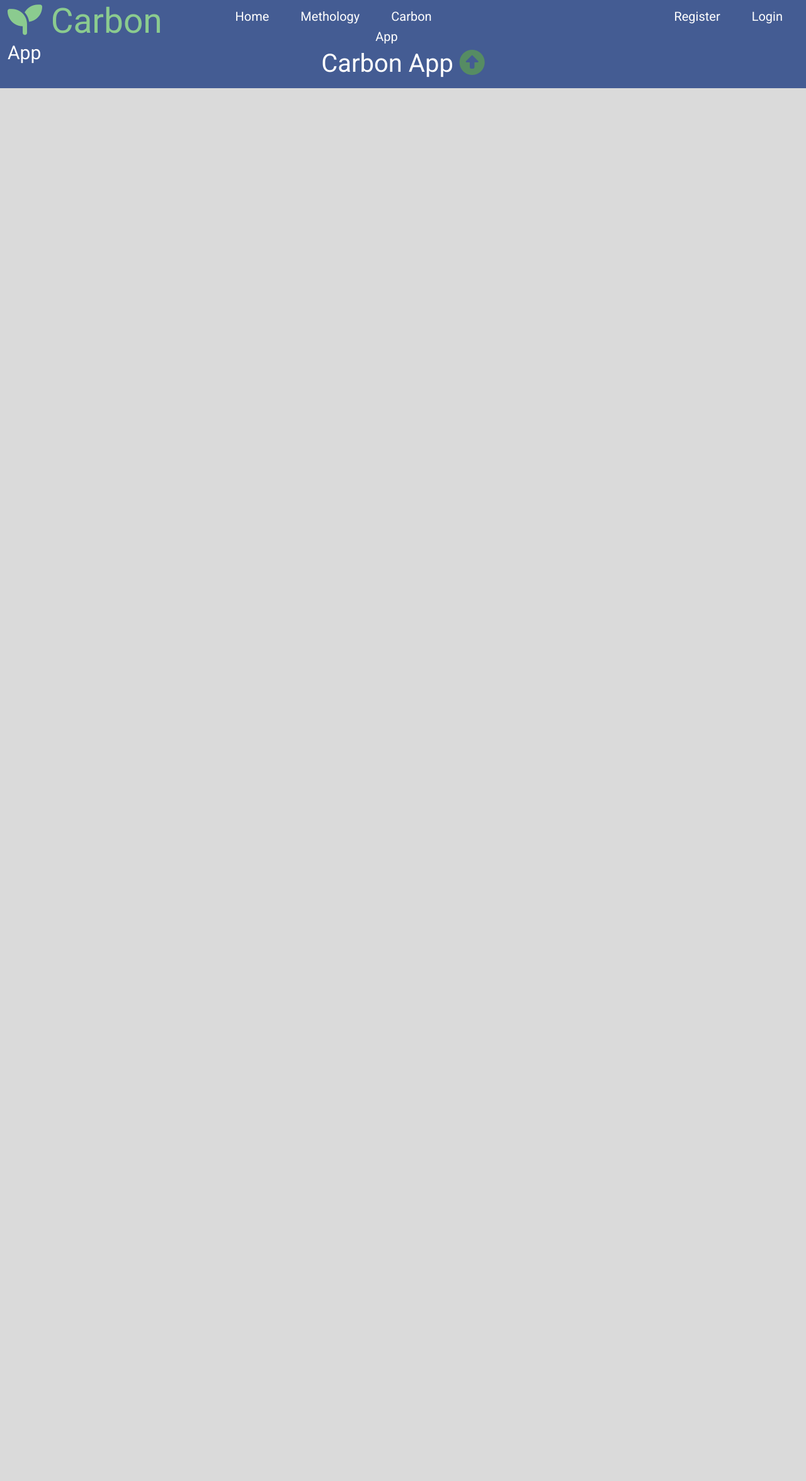
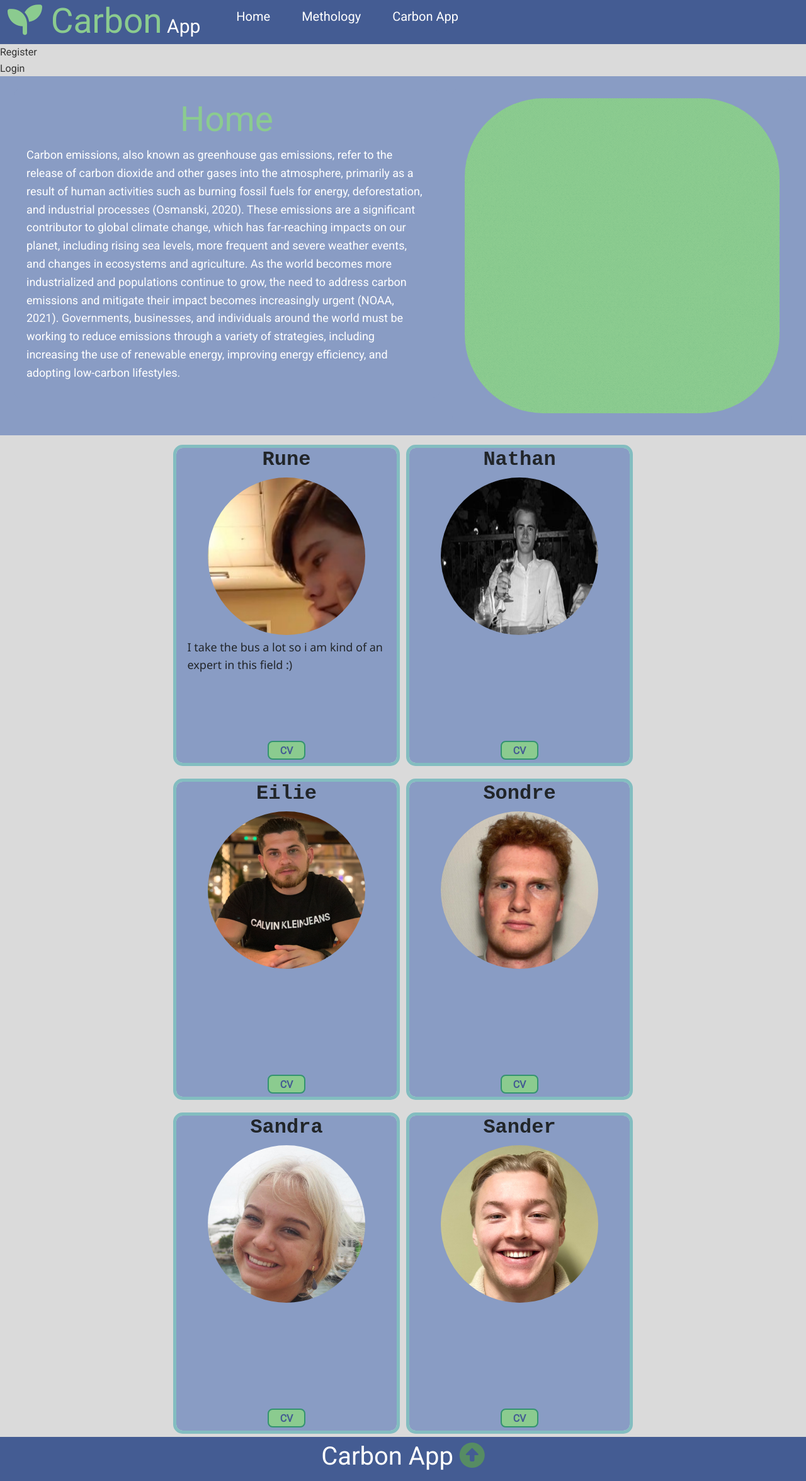
Before and after one commit to sandrathereseb/carbon_app_2023, a Flask app: page / in a window 1280 px wide. Shown: the whole page at 63% size. Before the commit the page ends 140 px from the top, so only its background shows below. Run offline with Flask 2, Linux system fonts and the light colour scheme; some libraries are stand-ins or nearby versions.

Commit message:
Update home.html

```diff
--- a/capp/templates/home.html
+++ b/capp/templates/home.html
@@ -1,93 +1,94 @@
-<!DOCTYPE html>
-<html>
+ {% extends "layout.html" %}
+ {% block content %}
 
-<head>
-  <!-- Font Awesome code -->
-  <link rel="stylesheet" href="https://cdnjs.cloudflare.com/ajax/libs/font-awesome/6.2.1/css/all.min.css"
-    integrity="sha512-MV7K8+y+gLIBoVD59lQIYicR65iaqukzvf/nwasF0nqhPay5w/9lJmVM2hMDcnK1OnMGCdVK+iQrJ7lzPJQd1w=="
-    crossorigin="anonymous" referrerpolicy="no-referrer" />
-  <!--Import the Bootstrap CSS file:-->
-  <link href="https://cdn.jsdelivr.net/npm/bootstrap@5.0.1/dist/css/bootstrap.min.css" rel="stylesheet"
-    integrity="sha384-+0n0xVW2eSR5OomGNYDnhzAbDsOXxcvSN1TPprVMTNDbiYZCxYbOOl7+AMvyTG2x" crossorigin="anonymous" />
-  <link rel="stylesheet" href="https://cdn.jsdelivr.net/npm/bootstrap-icons@1.3.0/font/bootstrap-icons.css" />
-  <!-- Matjax -->
-  <script src="https://polyfill.io/v3/polyfill.min.js?features=es6"></script>
-  <script id="MathJax-script" async src="https://cdn.jsdelivr.net/npm/mathjax@3/es5/tex-mml-chtml.js"></script>
-  <!-- CSS code -->
-  <link rel="stylesheet" type="text/css" href="{{ url_for('static', filename='cssFiles/layout.css') }}">
-  <link rel="stylesheet" type="text/css" href="{{ url_for('static', filename='cssFiles/home.css') }}">
-  <link rel="stylesheet" type="text/css" href="{{ url_for('static', filename='cssFiles/methodology.css') }}">
-  <link rel="stylesheet" type="text/css" href="{{ url_for('static', filename='cssFiles/carbon_app.css') }}">
-  <link rel="stylesheet" type="text/css" href="{{ url_for('static', filename='cssFiles/user.css') }}">
-  <link rel="stylesheet" type="text/css" href="{{ url_for('static', filename='cssFiles/meth.css') }}">
-  <!-- To activate media queries in devices -->
-  <meta name="viewport" content="user-scalable=yes, width=device-width, initial-scale=1">
-  {% if title %}
-  <title>{{ title }}</title>
-  {% else %}
-  <title>home</title>
-  {% endif %}
-</head>
+ <!-- Header -->
+ <section class="section_header_home">
+   <div class="container">
+     <div class="header_home">
+       <div class="box">
+         <!-- Flash message, user created -->
+         {% with messages = get_flashed_messages(with_categories=true) %}
+         {% if messages %}
+         {% for category, message in messages %}
+         <div class="alert alert-{{ category }}">
+           {{ message }}
+         </div>
+         {% endfor %}
+         {% endif %}
+         {% endwith %}
+         <h1 class="text-logo"> Home</span></h1>
+         <p class="maintext">
+           Carbon emissions, also known as greenhouse gas emissions, refer to the release of carbon dioxide and other
+           gases into the atmosphere, primarily as a result of human activities such as burning fossil fuels for energy,
+           deforestation, and industrial processes (Osmanski, 2020). These emissions are a significant contributor to
+           global climate change, which has far-reaching impacts on our planet, including rising sea levels, more
+           frequent and severe weather events, and changes in ecosystems and agriculture. As the world becomes more
+           industrialized and populations continue to grow, the need to address carbon emissions and mitigate their
+           impact becomes increasingly urgent (NOAA, 2021). Governments, businesses, and individuals around the world
+           must be working to reduce emissions through a variety of strategies, including increasing the use of
+           renewable energy, improving energy efficiency, and adopting low-carbon lifestyles.
+         </p>
+       </div>
+       <div class="box">
+         <img class="iconimg" src="{{url_for('static', filename='icons/home.gif')}}" />
+       </div>
+     </div>
 
-<body>
-  <section class="section_carbon_app_navbar">
-    <div class="container">
-      <div class="carbon_app_navbar">
-        <h1 class="logo">
-          <span class="text-logo"><i class="fa-solid fa-seedling"></i> Carbon</span> App
-        </h1>
-        <nav>
-          <ul class="ulNavbar">
-            <li class="liNavbar">
-              <a class="clickablelink" href="{{url_for('home.home_home')}}">Home</a>
-            </li>
-            <li class="liNavbar">
-              <a class="clickablelink" href="{{url_for('methodology.methodology_home')}}">Methology</a>
-            </li>
-            <li class="liNavbar3">
-              <a class="clickablelink" href="{{url_for('carbon_app.carbon_app_home')}}">Carbon App</a>
-            </li>
-            <li class="liNavbar2">
-              <a class="clickablelink" href="{{url_for('users.register')}}">Register</a>
-            </li>
-            <li class="liNavbar2">
-              <a class="clickablelink" href="{{url_for('users.login')}}">Login</a>
-            </li>
-          </ul>
-        </nav>
-      </div>
-    </div>
-  </section>
+   </div>
+ </section>
 
-  {% block content %} {% endblock %}
-  <section class="section_footer">
-    <div class="container">
-      <div class="footer">
-        <h1 class="bottxt">
-          Carbon App
-          <a class="clickablelink" href="#">
-            <i class="fa-solid fa-circle-up" style="color: #568c63"></i>
-          </a>
-        </h1>
-      </div>
-    </div>
-  </section>
-  <!-- Bootstrap -->
-  <!-- Question Accordion -->
-  <script src="https://cdn.jsdelivr.net/npm/bootstrap@5.0.1/dist/js/bootstrap.bundle.min.js"
-    integrity="sha384-gtEjrD/SeCtmISkJkNUaaKMoLD0//ElJ19smozuHV6z3Iehds+3Ulb9Bn9Plx0x4" crossorigin="anonymous">
-  </script>
-  <!-- Optional JavaScript -->
-  <!-- jQuery first, then Popper.js, then Bootstrap JS -->
-  <script src="https://code.jquery.com/jquery-3.3.1.slim.min.js"
-    integrity="sha384-q8i/X+965DzO0rT7abK41JStQIAqVgRVzpbzo5smXKp4YfRvH+8abtTE1Pi6jizo" crossorigin="anonymous">
-  </script>
-  <script src="https://cdnjs.cloudflare.com/ajax/libs/popper.js/1.14.7/umd/popper.min.js"
-    integrity="sha384-UO2eT0CpHqdSJQ6hJty5KVphtPhzWj9WO1clHTMGa3JDZwrnQq4sF86dIHNDz0W1" crossorigin="anonymous">
-  </script>
-  <script src="https://stackpath.bootstrapcdn.com/bootstrap/4.3.1/js/bootstrap.min.js"
-    integrity="sha384-JjSmVgyd0p3pXB1rRibZUAYoIIy6OrQ6VrjIEaFf/nJGzIxFDsf4x0xIM+B07jRM" crossorigin="anonymous">
-  </script>
-</body>
+ <!-- Developers -->
+ <div class="dev">
 
-</html>
+   <div class="person">
+     <h2 class="NameTItle">Rune</h2>
+     <img class="pfp" src="static/devs/cookie.jpg" alt="Picture of Rune">
+     <p class="Ptext">
+       I take the bus a lot so i am kind of an expert in this field :)
+     </p>
+     <input class="CVBtn" type="button" value="CV">
+   </div>
+
+   <div class="person">
+     <h2 class="NameTItle">Nathan</h2>
+     <img class="pfp" src="static/devs/nathan.jpg" alt="Picture of Nathan">
+     <p class="Ptext">
+     </p>
+     <input class="CVBtn" type="button" value="CV">
+   </div>
+
+   <div class="person">
+     <h2 class="NameTItle">Eilie</h2>
+     <img class="pfp" src="static/devs/Eilie.png" alt="Picture of Eilie">
+     <p class="Ptext">
+     </p>
+     <input class="CVBtn" type="button" value="CV">
+   </div>
+
+   <div class="person">
+     <h2 class="NameTItle">Sondre</h2>
+     <img class="pfp" src="static/devs/aa02.jpg" alt="Picture of Sondre">
+     <p class="Ptext">
+     </p>
+     <input type="button" class="CVBtn" value="CV">
+   </div>
+
+   <div class="person">
+     <h2 class="NameTItle">Sandra</h2>
+     <div id="res"></div>
+     <img class="pfp" src="static/devs/sandra.jpg" alt="Picture of Sandra">
+     <p class="Ptext">
+     </p>
+     <input class="CVBtn" type="button" value="CV">
+   </div>
+
+   <div class="person">
+     <h2 class="NameTItle">Sander</h2>
+     <img class="pfp" src="static/devs/IMG_0468.jpg" alt="Picture of Sander">
+     <p class="Ptext">
+     </p>
+     <input class="CVBtn" type="button" value="CV">
+   </div>
+
+ </div>
+ {% endblock content %}
```
